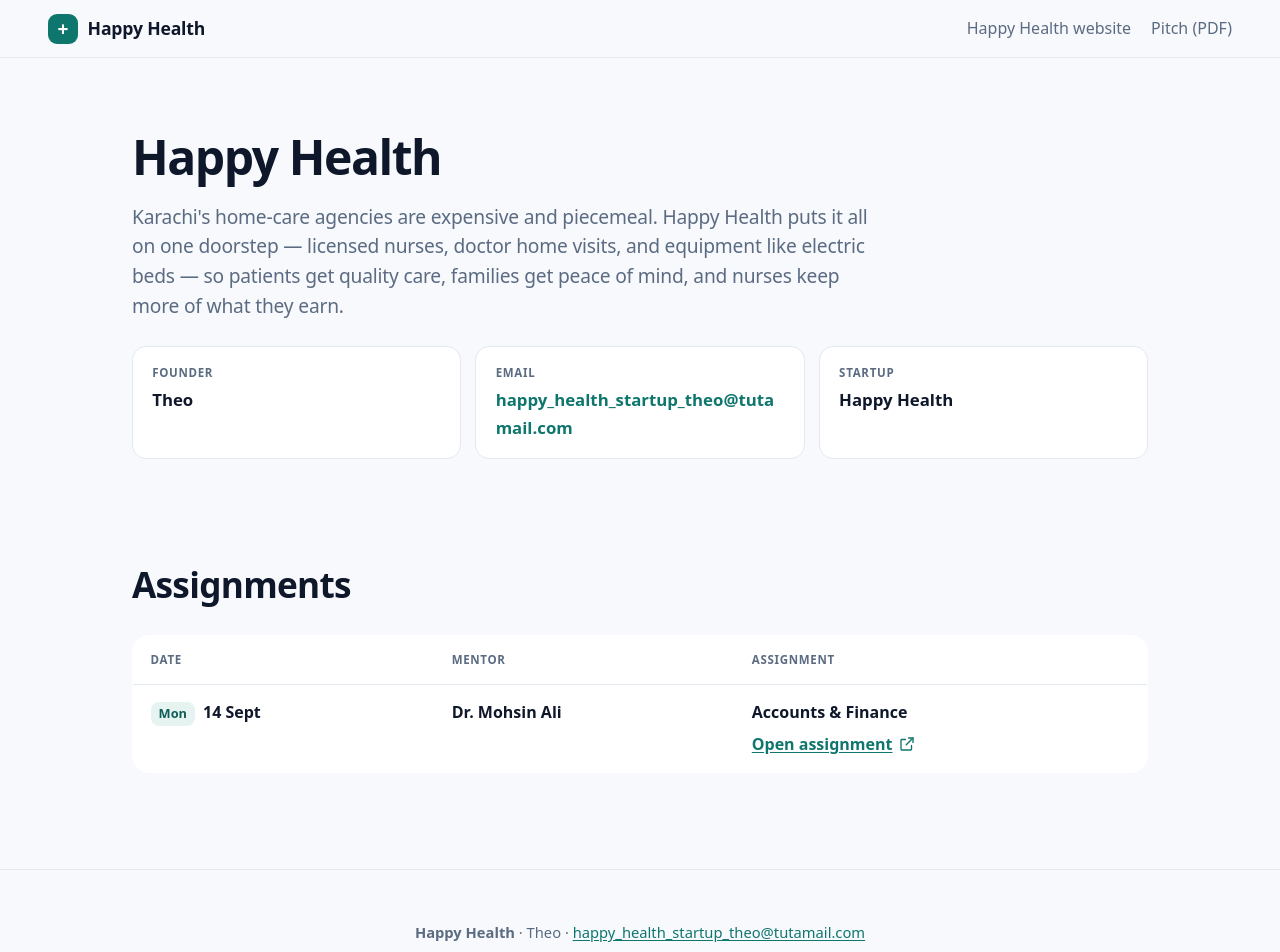
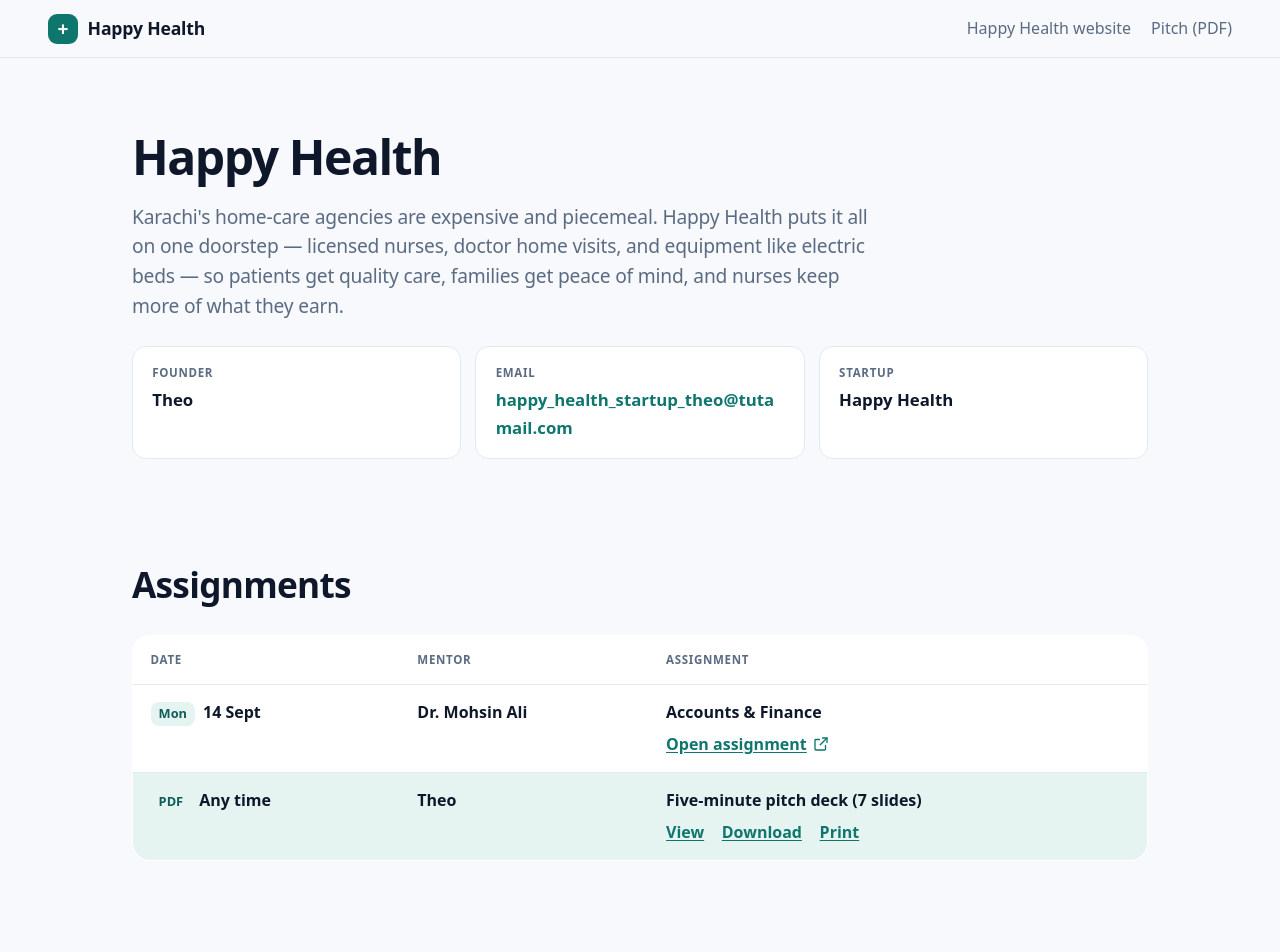
Before and after one commit to happyhealthapp/happy-health, a React (Vite) app: page / in a window 1280 px wide. Shown: the top 952 px of the page. Built offline with nearby package versions, Linux system fonts and the light colour scheme.

Commit message:
feat(assignments): list pitch deck under assignments with view/download/print for anyone

```diff
--- a/src/MentorsPage.tsx
+++ b/src/MentorsPage.tsx
@@ -56,6 +56,45 @@ function AssignmentRow({ session }: { session: Session }) {
         ) : (
           <span className="assignment-pending">To be linked</span>
         )}
+      </td>
+    </tr>
+  );
+}
+
+function PitchRow() {
+  return (
+    <tr className="assignment-pitch-row">
+      <td className="assignment-date">
+        <span className="day-chip">PDF</span>
+        Any time
+      </td>
+      <td className="assignment-mentor">{FOUNDER}</td>
+      <td className="assignment-cell">
+        <span className="assignment-topic">
+          Five-minute pitch deck (7 slides)
+        </span>
+        <span className="pitch-actions">
+          <a
+            className="assignment-link"
+            href={PITCH_URL}
+            target="_blank"
+            rel="noopener noreferrer"
+          >
+            View
+          </a>
+          <a className="assignment-link" href={PITCH_URL} download>
+            Download
+          </a>
+          <a
+            className="assignment-link"
+            href={PITCH_URL}
+            target="_blank"
+            rel="noopener noreferrer"
+            title="Opens the PDF — use the print button or Ctrl/Cmd+P to print all pages"
+          >
+            Print
+          </a>
+        </span>
       </td>
     </tr>
   );
@@ -124,6 +163,7 @@ export default function MentorsPage() {
                       session={session}
                     />
                   ))}
+                  <PitchRow />
                 </tbody>
               </table>
             </div>
--- a/src/data/sessions.ts
+++ b/src/data/sessions.ts
@@ -33,7 +33,7 @@ export const VISION =
 
 export const REPO_URL = "https://github.com/happyhealthapp/happy-health";
 export const ASSIGNMENTS_URL = `${REPO_URL}/tree/main/assignments`;
-export const PITCH_URL = `${import.meta.env.BASE_URL}pitch/happy-health-pitch.pdf`;
+export const PITCH_URL = `${import.meta.env.BASE_URL}assignments/happy-health-pitch.pdf`;
 
 /** Confirmed sessions (any order — rendered sorted by date). */
 export const sessions: Session[] = [
--- a/src/index.css
+++ b/src/index.css
@@ -477,6 +477,16 @@ section {
   font-style: italic;
 }
 
+.assignment-pitch-row {
+  background: var(--accent-soft);
+}
+
+.pitch-actions {
+  display: flex;
+  flex-wrap: wrap;
+  gap: 0.35rem 1.1rem;
+}
+
 .empty {
   color: var(--muted);
 }
```
Also changed, not shown: 1 other file (tests, documents, lock files or other folders).
